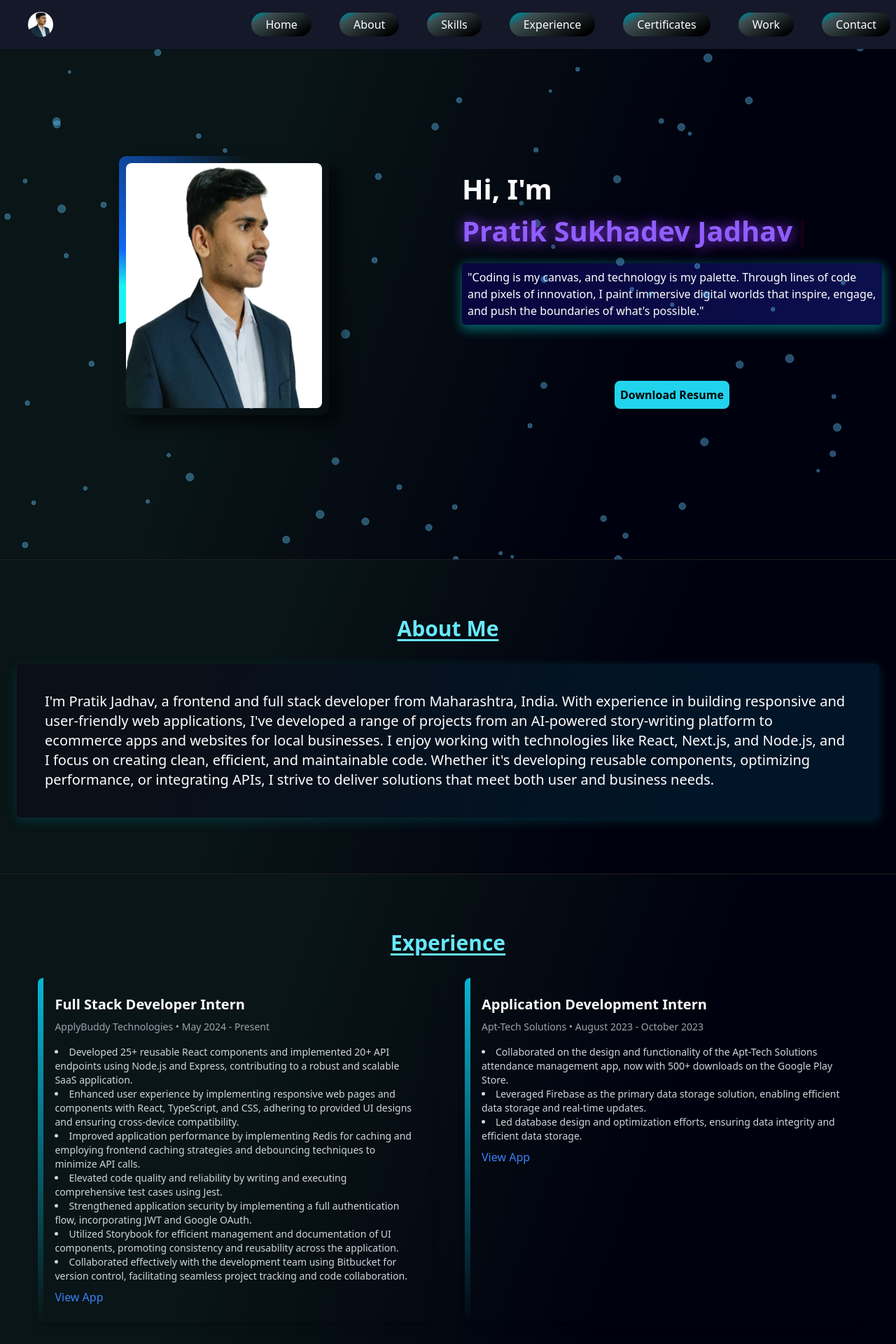
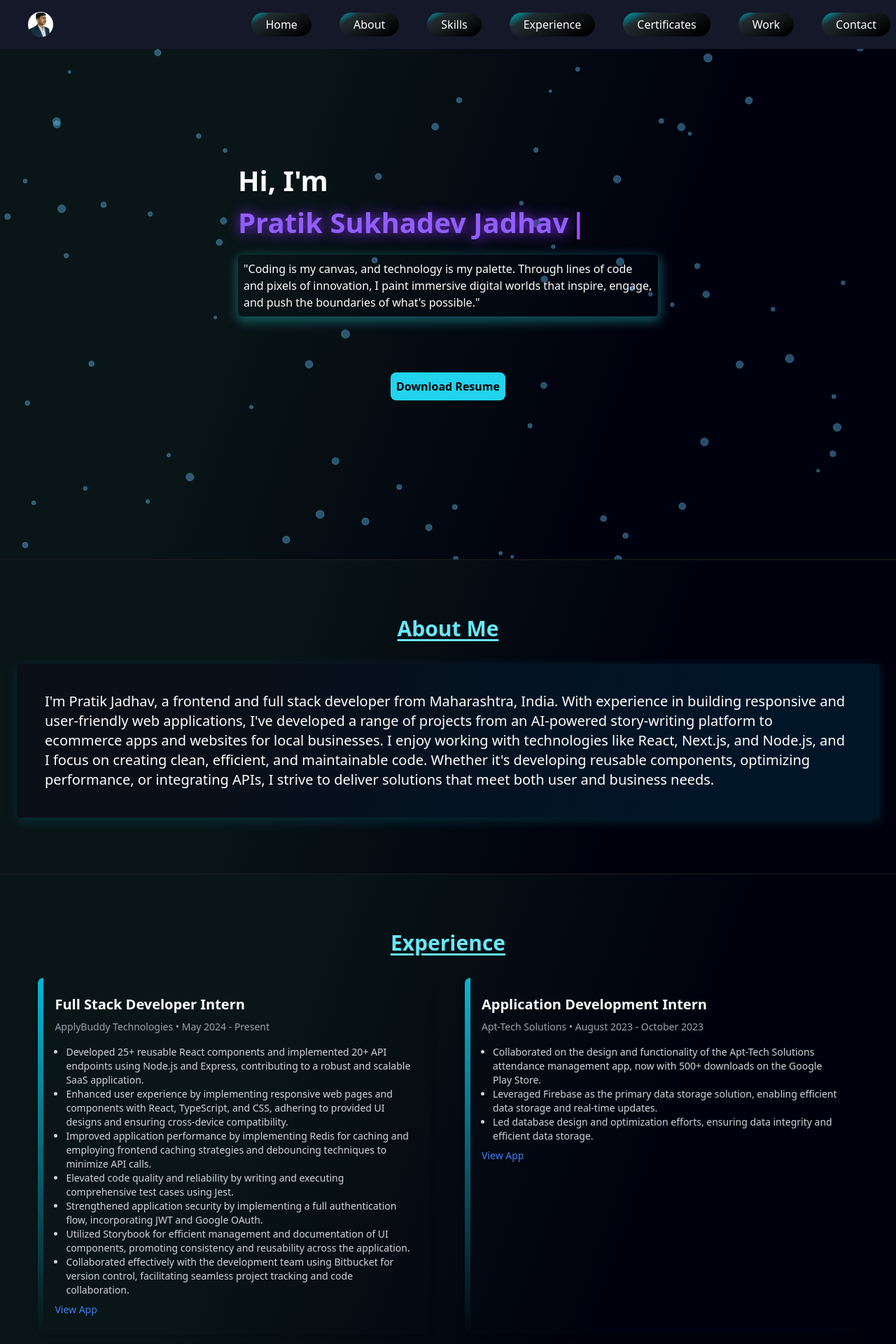
Before and after one commit to Pratik1374/my-portfolio, a React (Vite) app: page / in a window 1280 px wide. Shown: the top 1920 px of the page at 70% size. Built offline with nearby package versions, Linux system fonts and the light colour scheme.

Commit message:
some more ui improvements

```diff
--- a/src/data/data.js
+++ b/src/data/data.js
@@ -182,13 +182,8 @@ export const mySkills = [
     title: "LLM Integration",
     description:
       "I have experience in integrating Large language models into web applications to leverage the power of AI",
-    image: dummy,
+    image: sihWebsite,
     subdomains: [
-      {
-        title: "LLM Fine-tuning",
-        description:
-          "I have experience in fine-tuning Large Language Models on custom datasets to improve their accuracy and performance for specific domain tasks",
-      },
     ],
   },
 ];
@@ -265,20 +260,12 @@ export const myWork = [
 
 export const teamWork = [
   {
-    title: "Local Document Summarization Website",
+    title: "Local Document Summarization Website (SIH 2023)",
     description:
-      "This project involved fine-tuning a Large Language Model for document summarization and integrating it into a web app using ReactJS(Frontend) and Postgres(Backend).\nImplemented using : \n -> React\n -> Tailwind CSS\n -> Python\n -> Flask\n -> PostgreSQL",
+      "This project, developed during the Smart India Hackathon 2023, involved fine-tuning a Large Language Model for document summarization and integrating it into a web app using ReactJS for the frontend and PostgreSQL for the backend. The web app enables users to efficiently summarize documents with the power of AI..\nImplemented using : \n -> React\n -> Tailwind CSS\n -> Python\n -> Flask\n -> PostgreSQL",
     image: sihWebsite,
     githubLink: "",
     liveLink: "",
-  },
-  {
-    title: "Mauli Salon Website",
-    description:
-      "Introducing the stunning online presence of Mauli Salon, a renowned salon nestled in the heart of Sangli. We are thrilled to present the successful completion of this freelance project by our talented team! Our team embarked on an exciting journey to craft a captivating website for Mauli Salon, elevating their brand to new heights in the digital realm. Leveraging the power of cutting-edge technologies, we brought their vision to life with React JS, while ensuring seamless functionality with MongoDB and Node for the backend.\nImplemented Using :\n -> React\n -> Node\n -> Express\n -> MongoDB\n -> JWT based Authentication(for admin login)\n -> Framer Motion (for animations)\n",
-    image: mauliSalon,
-    githubLink: "https://github.com/Pratik1374/Mauli_Salon",
-    liveLink: "https://mauli-salon.onrender.com",
   },
   {
     title: "Attendify Android App",
--- a/src/index.css
+++ b/src/index.css
@@ -1,3 +1,5 @@
+@import url('https://fonts.googleapis.com/css2?family=Poppins:ital,wght@0,100;0,200;0,300;0,400;0,500;0,600;0,700;0,800;0,900;1,100;1,200;1,300;1,400;1,500;1,600;1,700;1,800;1,900&display=swap');
+
 @tailwind base;
 @tailwind components;
 @tailwind utilities;
@@ -10,7 +12,7 @@
 /* Track */
 ::-webkit-scrollbar-track {
   /* background: #6d8cfc; */
-  background: #aff3f1;
+  background: #1c1c1c;
 }
 
 /* Handle */
@@ -33,11 +35,7 @@
 }
 
 .my-bg-dark-gradient {
-  background: linear-gradient(
-    109.6deg,
-    rgb(9, 21, 23) 30%,
-    rgb(0, 1, 14) 70%
-  );
+  background: linear-gradient(109.6deg, rgb(9, 21, 23) 30%, rgb(0, 1, 14) 70%);
   border-bottom: 1px solid rgb(32, 30, 30);
 }
 
@@ -74,10 +72,10 @@
   ); */
 
   background: #000000;
-  -webkit-box-shadow: 0px 0px 63px 6px rgba(121,134,135,1);
--moz-box-shadow: 0px 0px 63px 6px rgba(121,134,135,1);
-box-shadow: 0px 0px 63px 6px rgba(121,134,135,1);
-border: 2px solid gray;
+  -webkit-box-shadow: 0px 0px 63px 6px rgba(121, 134, 135, 1);
+  -moz-box-shadow: 0px 0px 63px 6px rgba(121, 134, 135, 1);
+  box-shadow: 0px 0px 63px 6px rgba(121, 134, 135, 1);
+  border: 2px solid gray;
 }
 
 .my-bg-black-gradient {
@@ -91,7 +89,7 @@ border: 2px solid gray;
   background: linear-gradient(
     150deg,
     rgba(0, 149, 160, 0.838) 8%,
-    rgba(68, 87, 88, 0.855) 22%,
+    rgba(36, 47, 48, 0.855) 22%,
     rgb(0, 0, 0) 88%
   );
 }
@@ -99,10 +97,10 @@ border: 2px solid gray;
 .my-tagline-bg {
   background: linear-gradient(
     109.6deg,
-    rgb(8, 5, 63) 11.2%,
     rgb(11, 15, 76) 91.1%
+    rgb(2, 1, 36) 11.2%,
   );
-  box-shadow: rgba(5, 255, 251, 0.35) 1px 5px 15px 3px;
+  box-shadow: rgba(42, 226, 223, 0.35) 1px 5px 15px 3px;
 }
 
 .border-animation-div {
--- a/src/pages/Experience.jsx
+++ b/src/pages/Experience.jsx
@@ -43,7 +43,7 @@ const ExperienceCard = ({ experience }) => {
       <p className="text-gray-400 text-sm mt-2">
         {experience.company} • {experience.duration}{" "}
       </p>
-      <ul className="list-disc list-inside text-gray-300 text-sm mt-4">
+      <ul className="list-disc ml-4 text-gray-300 text-sm mt-4">
         {experience.description.map((point, index) => (
           <li key={index}>{point}</li>
         ))}
@@ -53,7 +53,7 @@ const ExperienceCard = ({ experience }) => {
           href={experience.appLink}
           target="_blank"
           rel="noopener noreferrer"
-          className="text-blue-500 hover:underline mt-2 inline-block"
+          className="text-blue-500 hover:underline mt-2 inline-block text-sm"
         >
           View App
         </a>
--- a/src/pages/Home.jsx
+++ b/src/pages/Home.jsx
@@ -53,16 +53,8 @@ const Home = () => {
           <Bubbles id="unique-bubbles-id" color="100,200,255" />
         </motion.div>
       </div>
-      <div className="w-full h-1/2 md:w-1/2 flex justify-center items-center">
-        <div className="lg:mt-4 border-animation-div w-[220px] h-[300px] lg:w-[300px] lg:h-[370px]">
-          <img
-            src={profileImg}
-            alt=""
-            className="rounded-lg w-[200px] h-[280px] lg:w-[280px] lg:h-[350px] bg-white"
-          />
-        </div>
-      </div>
-      <div className="w-full h-1/2 md:w-1/2 flex">
+
+      <div className="w-full h-1/2 flex items-center justify-center">
         <div className="flex flex-col ">
           <h1 className="mx-[20px] font-black text-white lg:text-[40px] sm:text-[40px] xs:text-[50px] text-[40px] flex flex-col ">
             <span className="text-[30px] lg:text-[40px]">Hi, I'm </span>
@@ -74,9 +66,9 @@ const Home = () => {
                 {text}
               </span>
               <Cursor
-                cursorBlinking="false"
+                cursorBlinking={false}
                 cursorStyle="|"
-                cursorColor="#ff014f"
+                cursorColor="#a44aff"
               />
             </div>
           </h1>
@@ -88,7 +80,7 @@ const Home = () => {
               ease: "linear",
             }}
             initial={{ opacity: 0, scale: 0.5 }}
-            className=" p-2 my-tagline-bg mx-[20px] mt-4 rounded-md"
+            className=" p-2 my-tagline-bg mx-[20px] mt-4 rounded-md max-w-[600px]"
           >
             "Coding is my canvas, and technology is my palette. Through lines of
             code and pixels of innovation, I paint immersive digital worlds that
--- a/src/pages/Skills.jsx
+++ b/src/pages/Skills.jsx
@@ -1,4 +1,4 @@
-import React, { useEffect, useRef, useState }  from "react";
+import React, { useEffect, useRef, useState } from "react";
 import { mySkills } from "../data/data";
 import { motion } from "framer-motion";
 
@@ -60,7 +60,11 @@ const SkillItem = ({ skill }) => (
         {skill.title}
       </h3>
       <p className="m-3">{skill.description}</p>
-      <p className="ml-3 mb-2">Sub-domains in this field that I have learned:</p>
+      {skill?.subdomains.length > 0 && (
+        <>
+          <p className="ml-3 mb-2">
+            Sub-domains in this field that I have learned:
+          </p>
           {skill.subdomains.map((subdomain) => (
             <div key={subdomain.title} className="ml-4 flex items-center group">
               <div className="flex flex-col items-center">
@@ -83,6 +87,8 @@ const SkillItem = ({ skill }) => (
               </div>
             </div>
           ))}
+        </>
+      )}
     </div>
   </div>
 );
@@ -106,7 +112,6 @@ const Skills = () => {
         </p>
       </div>
       <div className="flex w-full justify-center flex-col lg:flex-row lg:justify-around items-center">
-
         <div className="flex w-5/6 flex-col lg:w-1/3">
           {[
             { title: "Javascript", percentage: 85 },
```
Lines whose indentation alone changed are shown as unchanged.
